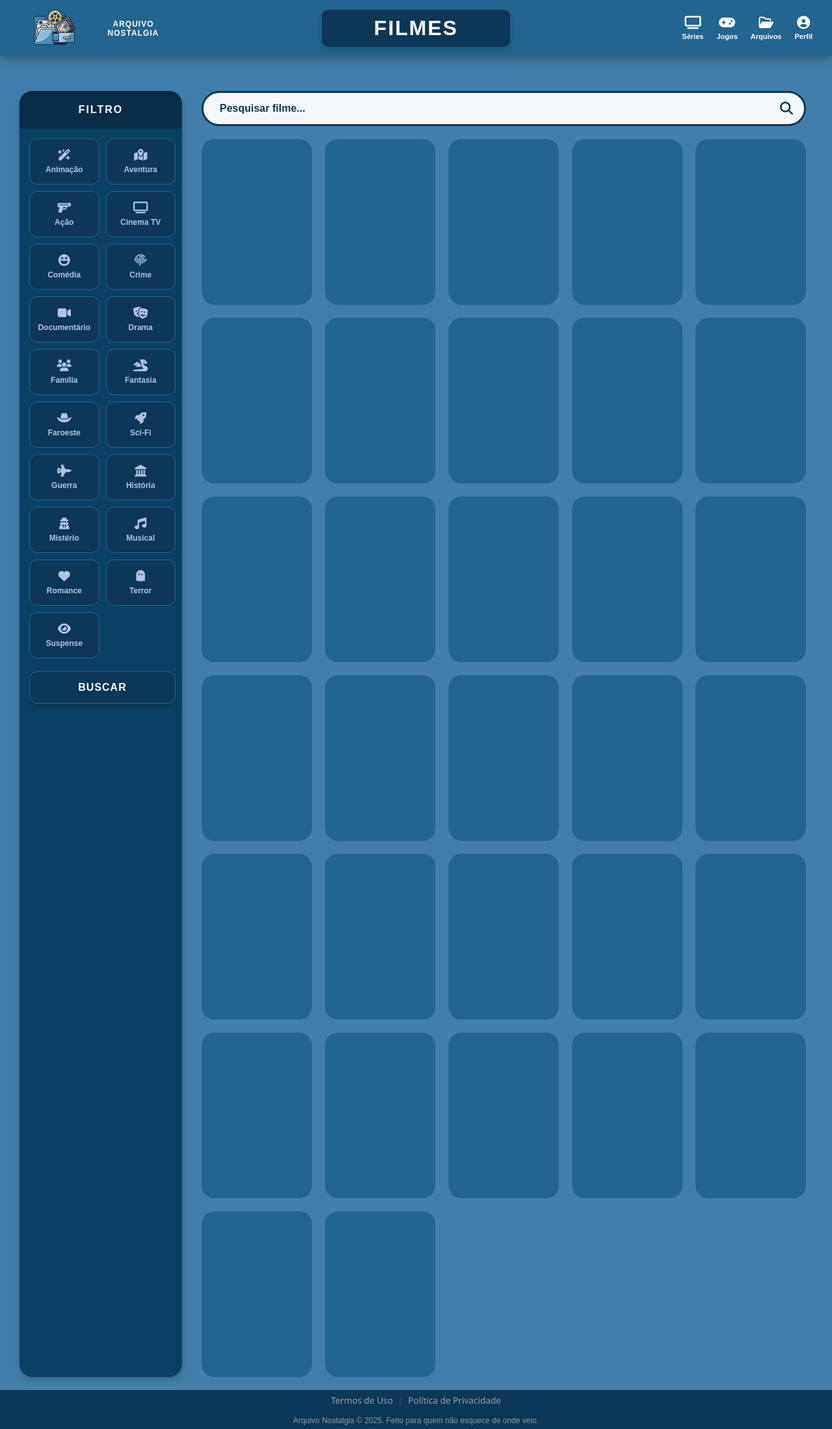
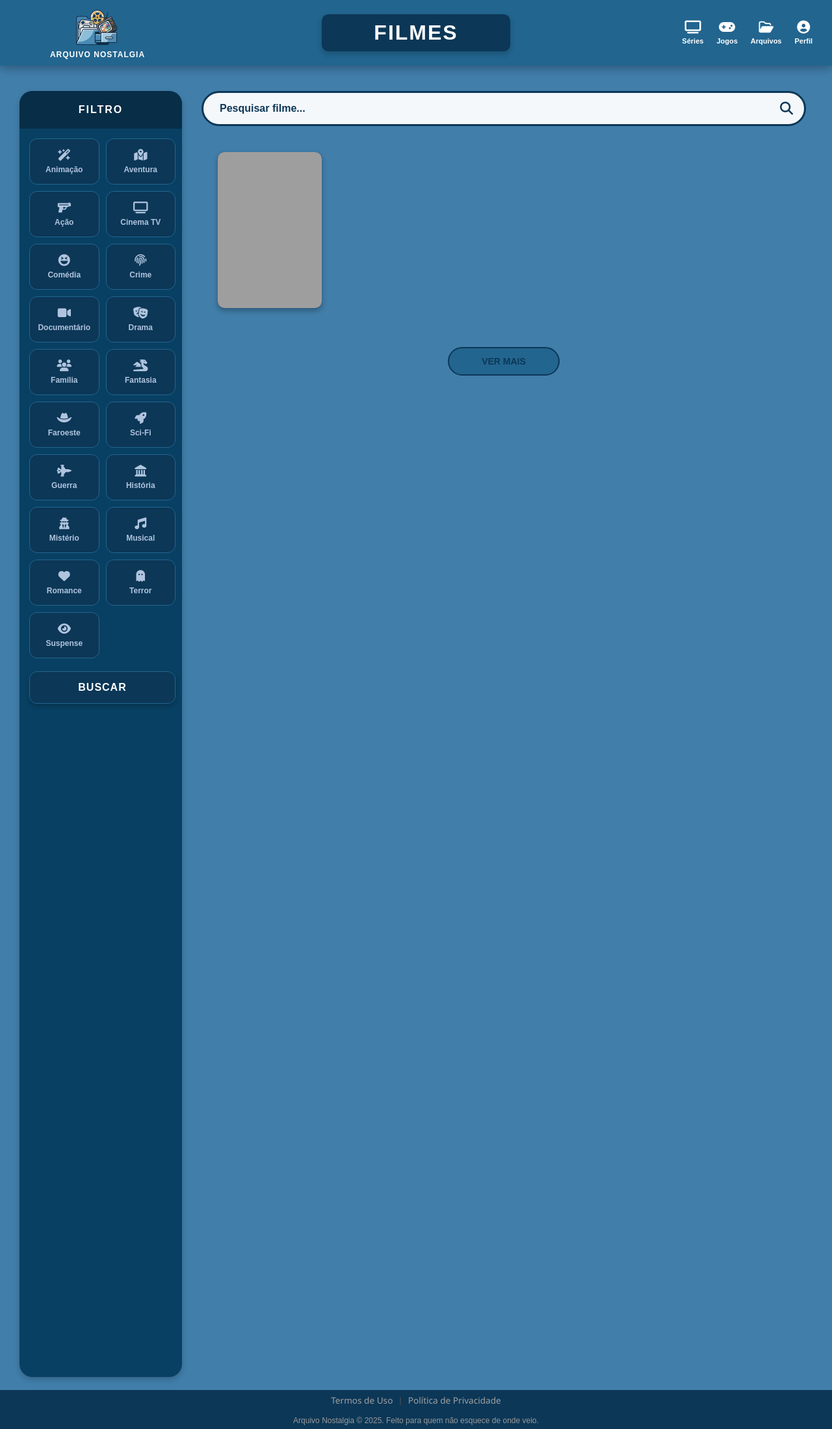
Before and after one commit to lucascarvalho1808/arquivo-nostalgia, a Flask app: page /filmes in a window 1280 px wide. Shown: the whole page at 65% size. Run offline with Flask 3, Linux system fonts and the light colour scheme; a database or web service that is not in the repository returns one stand-in record (values such as "Sample title"); data that the repository does not hold is empty; grey boxes are pictures that could not be loaded.

Commit message:
feat: Implementa exibição dinâmica de filmes na página de filmes

```diff
--- a/app.py
+++ b/app.py
@@ -11,7 +11,8 @@ from services.api_tmdb import (
     buscar_filmes_populares,
     buscar_series_populares,
     buscar_filmes_classicos,
-    buscar_series_nostalgia
+    buscar_series_nostalgia,
+    buscar_catalogo_filmes # Adicione a importação da NOVA função
 )
 import random
 
@@ -201,7 +202,8 @@ def meus_arquivos():
 
 @app.route('/filmes')
 def filmes():
-    return render_template('conteudo/filmes.html')
+    lista_filmes = buscar_catalogo_filmes(pagina=1)
+    return render_template('conteudo/filmes.html', filmes=lista_filmes)
 
 # Rotas provisórias para os links do menu não quebrarem a página
 @app.route('/series')
--- a/static/css/conteudos.css
+++ b/static/css/conteudos.css
@@ -40,10 +40,17 @@ body {
     text-align: center;
     z-index: 1001;
     flex-shrink: 0;
-    width: 240px
+    width: 240px;
 }
 
-/* --- Logo --- */
+.logo-container a {
+    display: flex;
+    flex-direction: column;
+    align-items: center;
+    text-decoration: none;
+    color: inherit;
+}
+
 .logo-pequena {
     max-width: 110px;
     margin-bottom: 5px;
@@ -86,7 +93,7 @@ body {
     gap: 20px;
     align-items: center;
     flex-shrink: 0;
-    width: 240px; /* Mesma largura da logo! */
+    width: 240px;
     justify-content: flex-end;
 }
 
@@ -143,7 +150,7 @@ body {
     box-shadow: 0 4px 10px rgba(0, 0, 0, 0.2);
 }
 
-/* --- Sidebar ("Header) --- */
+/* --- Sidebar ("Header") --- */
 .titulo-filtro {
     background-color: #082d47;
     text-align: center;
@@ -314,32 +321,39 @@ body {
 /* --- Área de Pôsteres --- */
 .grade-posters {
     display: grid;
-    grid-template-columns: repeat(auto-fill, minmax(140px, 1fr));
+    grid-template-columns: repeat(auto-fill, 160px);
     gap: 20px;
-    padding-bottom: 20px;
+    padding: 20px;
+    justify-content: center;
 }
 
-/* --- Área de Pôsteres (Estilização) --- */
-.poster-vazio {
-    background-color: #22658f;
-    aspect-ratio: 2 / 3;
-    border-radius: 20px;
-    transition: transform 0.3s;
+/* Estilo do Poster */
+.item-poster {
+    width: 160px;
+    height: 240px;
+    border-radius: 10px;
+    overflow: hidden;
+    transition: transform 0.3s ease;
+    cursor: pointer;
+    background-color: #222;
+    box-shadow: 0 4px 8px rgba(0,0,0,0.3);
 }
 
-/* --- Área de Pôsteres (Hover) --- */
-.poster-vazio:hover {
+.item-poster:hover {
     transform: scale(1.05);
-    cursor: pointer;
-    background-color: #15456b;
+    z-index: 2;
+    box-shadow: 0 0 15px rgba(74, 144, 226, 0.6);
 }
 
-.input-gatilho {
-    display: none;
+.item-poster img {
+    width: 100%;
+    height: 100%;
+    object-fit: cover;
+    display: block;
 }
 
-/* --- Botão filtro no Celular --- */
-.botao-toggle-filtro {
+/* Remove o estilo antigo do poster-vazio se ainda existir */
+.poster-vazio {
     display: none;
 }
 
--- a/templates/conteudo/filmes.html
+++ b/templates/conteudo/filmes.html
@@ -230,38 +230,18 @@
             </div>
 
             <div class="grade-posters">
-                <div class="poster-vazio"></div>
-                <div class="poster-vazio"></div>
-                <div class="poster-vazio"></div>
-                <div class="poster-vazio"></div>
-                <div class="poster-vazio"></div>
-                <div class="poster-vazio"></div>
-                <div class="poster-vazio"></div>
-                <div class="poster-vazio"></div>
-                <div class="poster-vazio"></div>
-                <div class="poster-vazio"></div>
-                <div class="poster-vazio"></div>
-                <div class="poster-vazio"></div>
-                <div class="poster-vazio"></div>
-                <div class="poster-vazio"></div>
-                <div class="poster-vazio"></div>
-                <div class="poster-vazio"></div>
-                <div class="poster-vazio"></div>
-                <div class="poster-vazio"></div>
-                <div class="poster-vazio"></div>
-                <div class="poster-vazio"></div>
-                <div class="poster-vazio"></div>
-                <div class="poster-vazio"></div>
-                <div class="poster-vazio"></div>
-                <div class="poster-vazio"></div>
-                <div class="poster-vazio"></div>
-                <div class="poster-vazio"></div>
-                <div class="poster-vazio"></div>
-                <div class="poster-vazio"></div>
-                <div class="poster-vazio"></div>
-                <div class="poster-vazio"></div>
-                <div class="poster-vazio"></div>
-                <div class="poster-vazio"></div>
+                {% for filme in filmes %}
+                    {% if filme.poster_url %}
+                    <!-- Item do Filme -->
+                    <div class="item-poster">
+                        <a href="#">
+                            <img src="{{ filme.poster_url }}" alt="{{ filme.titulo }}" loading="lazy">
+                        </a>
+                    </div>
+                    {% endif %}
+                {% else %}
+                    <p style="color: white; text-align: center; grid-column: 1/-1;">Nenhum filme encontrado.</p>
+                {% endfor %}
             </div>
 
             <div class="container-botao-mais">
```
